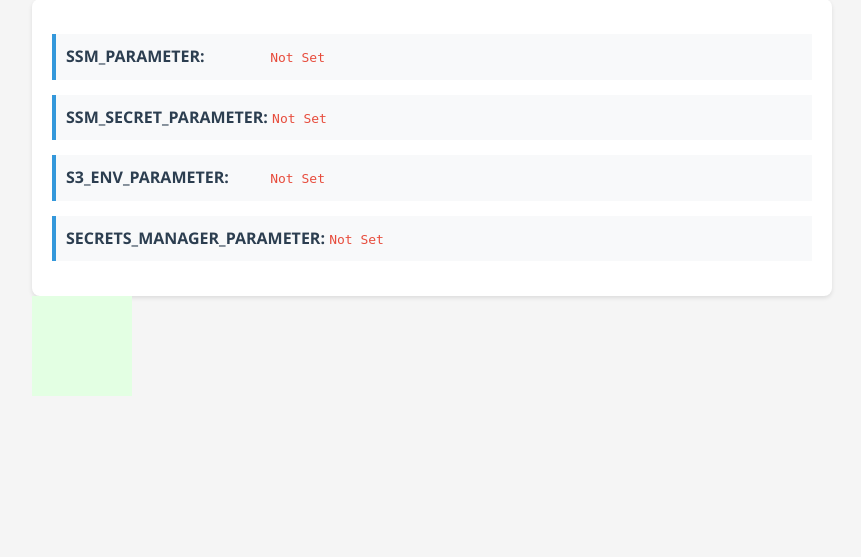
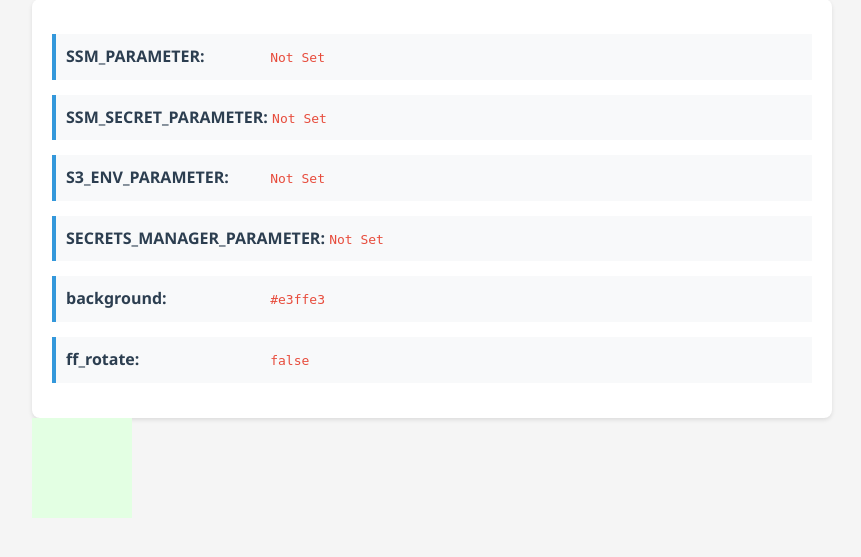
Before and after one commit to ppabis/appconfig-example, a FastAPI app: page / in a window 1280 px wide. Shown: the part 182-739 px from the top of the page, without its empty margins (208-1069 px from the left). Run offline with FastAPI, Linux system fonts and the light colour scheme; data that the repository does not hold is empty.

Commit message:
Let the app show all the values and retrieve FF

```diff
--- a/app/app.py
+++ b/app/app.py
@@ -4,7 +4,7 @@ from fastapi.templating import Jinja2Templates
 from fastapi.staticfiles import StaticFiles
 import os
 from datetime import datetime
-from config import get_value
+from config import get_value, get_feature_flag
 app = FastAPI()
 
 # Mount static files directory
@@ -27,6 +27,7 @@ async def read_env_variables(request: Request):
             "s3_env_parameter": s3_env_parameter,
             "secrets_manager_parameter": secrets_manager_parameter,
             "background": str(get_value("background", "#e3ffe3")),
+            "ff_rotate": bool(get_feature_flag("ff_rotate", False)),
             "now": datetime.now,
         }
     )
@@ -39,5 +40,6 @@ async def get_env_variables():
         "s3_env_parameter": os.getenv("S3_ENV_PARAMETER", "Not Set"),
         "secrets_manager_parameter": os.getenv("SECRETS_MANAGER_PARAMETER", "Not Set"),
         "background": str(get_value("background", "#e3ffe3")),
+        "ff_rotate": bool(get_feature_flag("ff_rotate", False)),
         "last_refresh": datetime.now().strftime("%Y-%m-%d %H:%M:%S")
     })
--- a/app/config.py
+++ b/app/config.py
@@ -33,3 +33,10 @@ def get_config():
             return req.text
     else:
         return f"None, Status code: {req.status_code} {req.text}"
+
+def get_feature_flag(key, default):
+    req = requests.get(f"http://localhost:2772/applications/appconfig-demo/environments/live/configurations/featureflags?flag={key}")
+    if req.status_code >= 200 and req.status_code < 300:
+        return req.json()
+    else:
+        return default
--- a/app/resources/app.js
+++ b/app/resources/app.js
@@ -37,6 +37,8 @@ async function refreshValues() {
         document.getElementById('ssm_secret_parameter').textContent = data.ssm_secret_parameter;
         document.getElementById('s3_env_parameter').textContent = data.s3_env_parameter;
         document.getElementById('secrets_manager_parameter').textContent = data.secrets_manager_parameter;
+        document.getElementById('background').textContent = data.background;
+        document.getElementById('ff_rotate').textContent = data.ff_rotate;
         document.getElementById('square').style.backgroundColor = data.background;
         document.getElementById('lastRefresh').firstElementChild.textContent = `Last refreshed: ${data.last_refresh}`;
     } catch (error) {
--- a/app/resources/styles.css
+++ b/app/resources/styles.css
@@ -72,3 +72,17 @@ h1 {
     height: 100px;
     background-color: #051409;
 }
+
+@keyframes rotate {
+    from {
+        transform: rotate(0deg);
+    }
+    to {
+        transform: rotate(360deg);
+    }
+}
+
+.rotating {
+    animation: rotate 10s linear infinite;
+    transform-origin: center;
+}
--- a/app/templates/index.html
+++ b/app/templates/index.html
@@ -31,6 +31,16 @@
                 <strong>SECRETS_MANAGER_PARAMETER:</strong>
                 <span class="env-value" id="secrets_manager_parameter">{{ secrets_manager_parameter }}</span>
             </div>
+
+            <div class="env-item">
+                <strong>background:</strong>
+                <span class="env-value" id="background">{{ background }}</span>
+            </div>
+
+            <div class="env-item">
+                <strong>ff_rotate:</strong>
+                <span class="env-value" id="ff_rotate">{{ ff_rotate }}</span>
+            </div>
         </div>
 
         <div id="square"></div>
```
